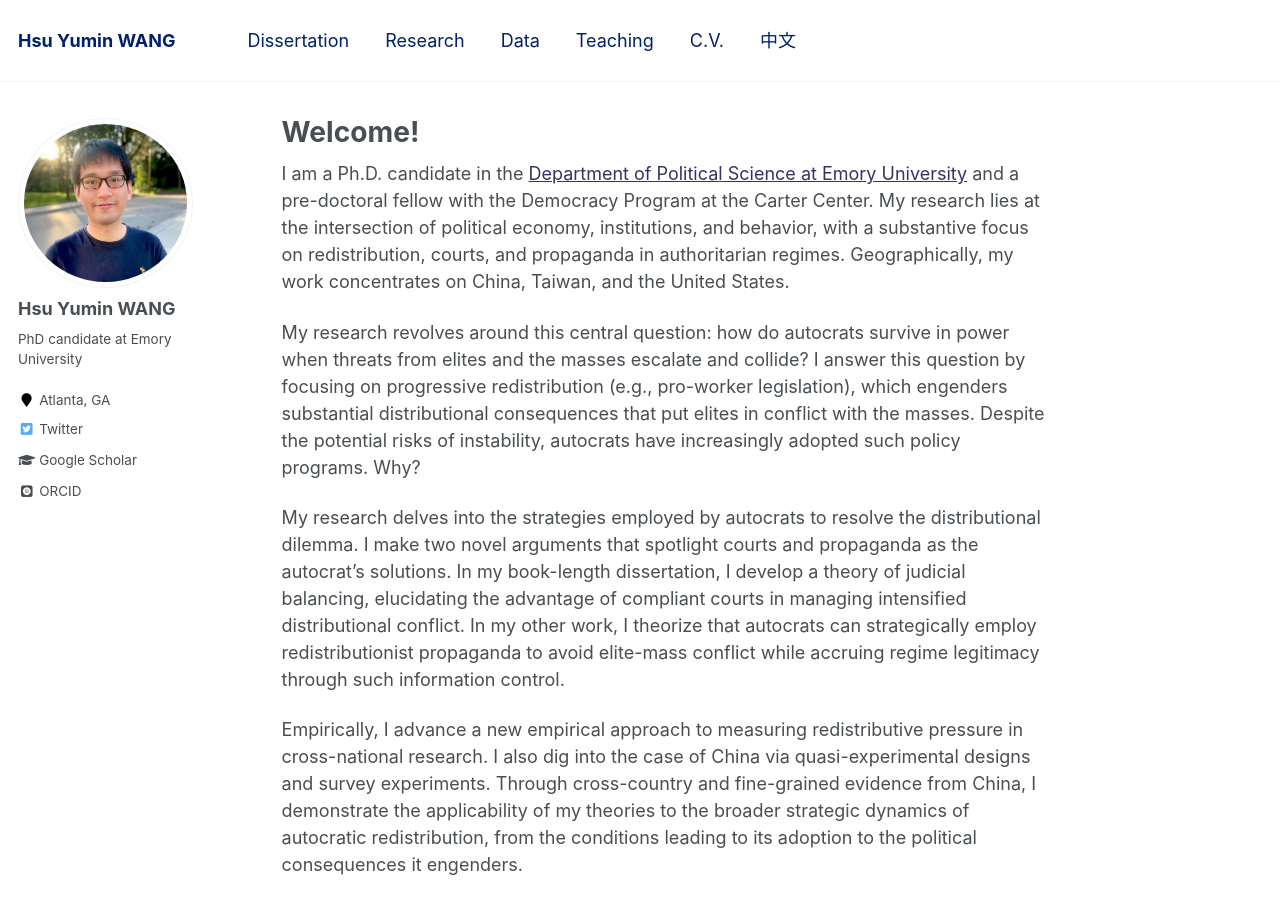
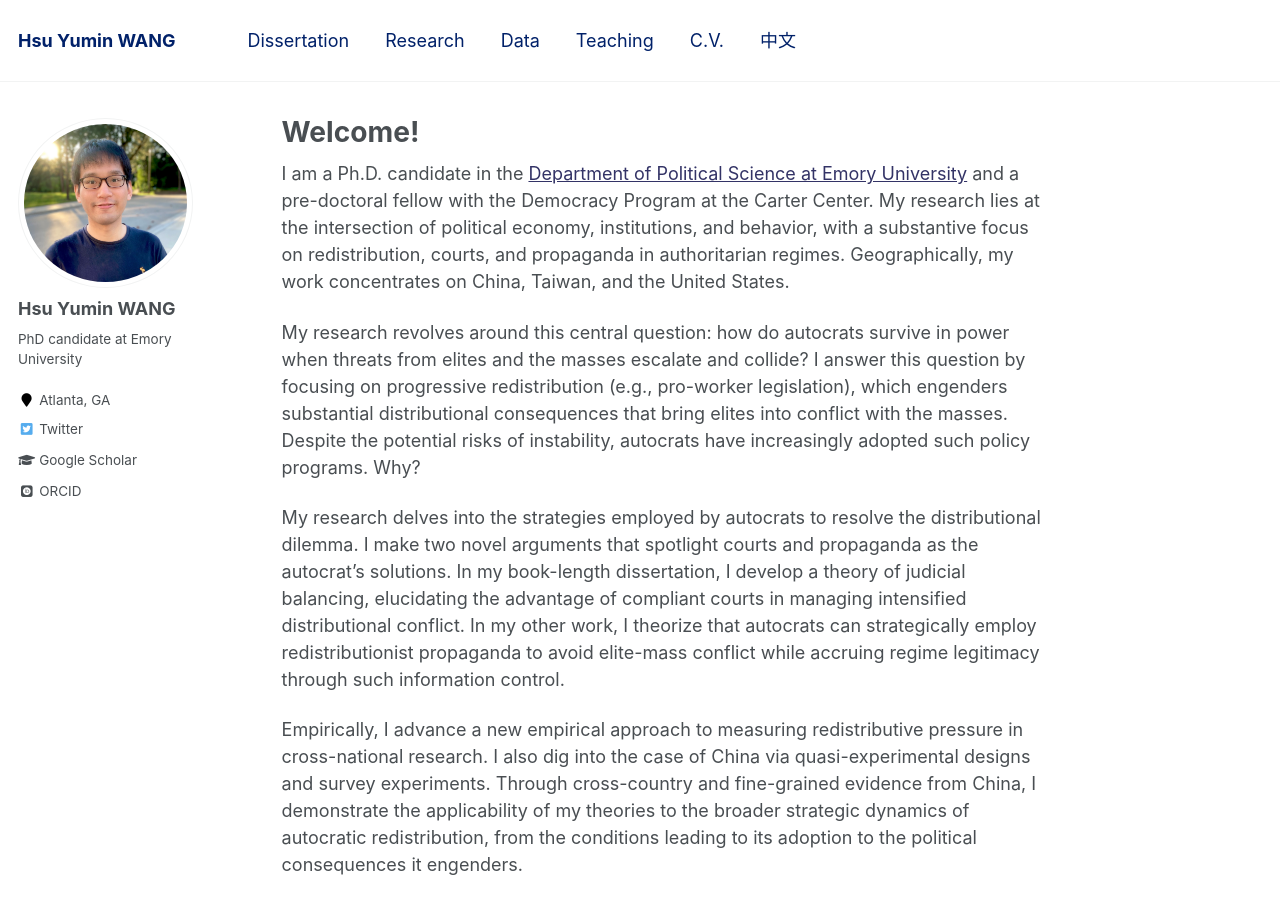
Before and after one commit to hsuyumin/hsuyumin.github.io, a Jekyll site: the page built from _pages/about.md, in a window 1280 px wide and 900 px high. Built offline with Jekyll 4.4.1, drawn with Linux system fonts in a browser that asks for light colours; some web fonts are replaced.

Commit message:
Update about.md

```diff
--- a/_pages/about.md
+++ b/_pages/about.md
@@ -10,7 +10,7 @@ redirect_from:
 
 I am a Ph.D. candidate in the [Department of Political Science at Emory University](http://polisci.emory.edu/home/) and a pre-doctoral fellow with the Democracy Program at the Carter Center. My research lies at the intersection of political economy, institutions, and behavior, with a substantive focus on redistribution, courts, and propaganda in authoritarian regimes. Geographically, my work concentrates on China, Taiwan, and the United States.
 
-My research revolves around this central question: how do autocrats survive in power when threats from elites and the masses escalate and collide? I answer this question by focusing on progressive redistribution (e.g., pro-worker legislation), which engenders substantial distributional consequences that put elites in conflict with the masses. Despite the potential risks of instability, autocrats have increasingly adopted such policy programs. Why?
+My research revolves around this central question: how do autocrats survive in power when threats from elites and the masses escalate and collide? I answer this question by focusing on progressive redistribution (e.g., pro-worker legislation), which engenders substantial distributional consequences that bring elites into conflict with the masses. Despite the potential risks of instability, autocrats have increasingly adopted such policy programs. Why?
 
 My research delves into the strategies employed by autocrats to resolve the distributional dilemma. I make two novel arguments that spotlight courts and propaganda as the autocrat's solutions. In my book-length dissertation, I develop a theory of judicial balancing, elucidating the advantage of compliant courts in managing intensified distributional conflict. In my other work, I theorize that autocrats can strategically employ redistributionist propaganda to avoid elite-mass conflict while accruing regime legitimacy through such information control.
 
```
